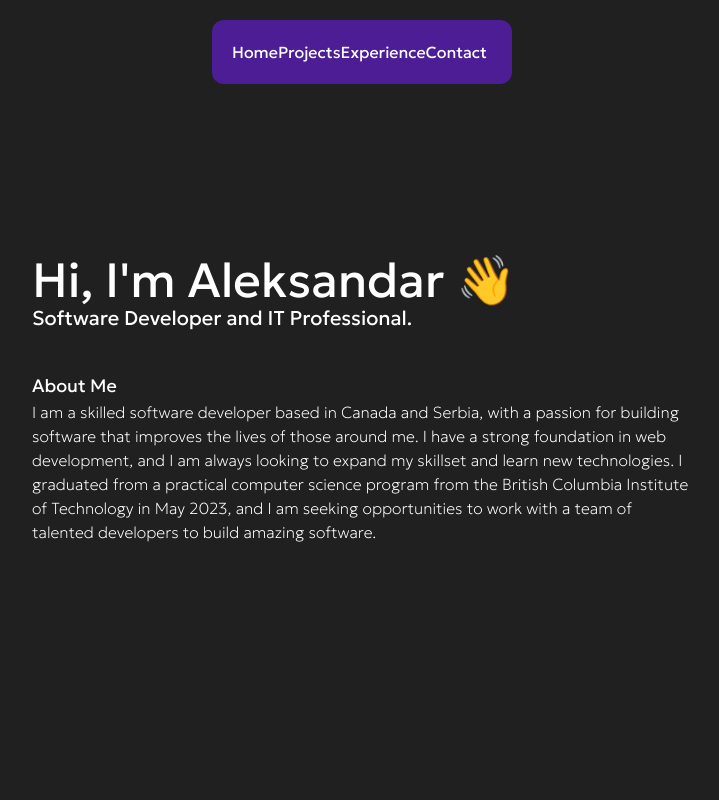
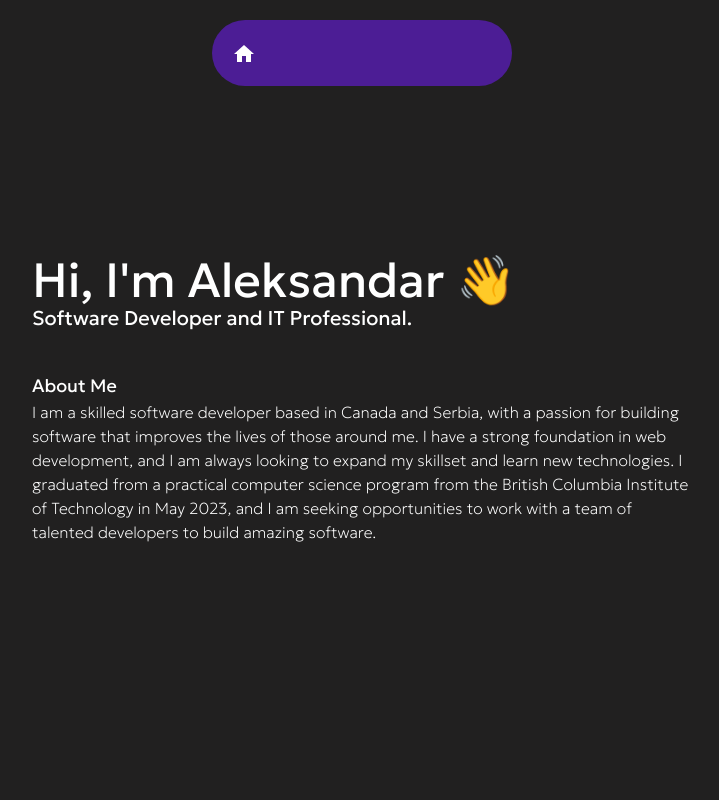
Before and after one commit to al-zivkovic/alzivkovicsite-2, a React (Vite) app: page / in a window 1280 px wide. Shown: the top 800 px of the page, without its empty margins (278-997 px from the left). Built offline with nearby package versions, Linux system fonts and the light colour scheme; a web font is replaced by a local one.

Commit message:
feat: navbar edits

```diff
--- a/package.json
+++ b/package.json
@@ -10,6 +10,10 @@
     "preview": "vite preview"
   },
   "dependencies": {
+    "@emotion/react": "^11.14.0",
+    "@emotion/styled": "^11.14.0",
+    "@mui/icons-material": "^6.3.1",
+    "@mui/material": "^6.3.1",
     "react": "^18.3.1",
     "react-dom": "^18.3.1",
     "react-router-dom": "^7.1.1"
--- a/src/components/Navbar.jsx
+++ b/src/components/Navbar.jsx
@@ -1,13 +1,14 @@
 import { useEffect, useState } from "react";
 import { Link } from "react-router-dom";
 
+import HomeIcon from '@mui/icons-material/Home';
+
 const Navbar = () => {
     return (
-        <nav className="w-[300px] flex items-center p-5 fixed top-5 z-20 bg-secondary rounded-xl">
-            <h1>Home</h1>
-            <h1>Projects</h1>
-            <h1>Experience</h1>
-            <h1>Contact</h1>
+        <nav className="w-[300px] flex items-center p-5 fixed top-5 z-20 bg-secondary rounded-[50px]">
+            <Link to="/">
+                <HomeIcon className="cursor-pointer"/>
+            </Link>
         </nav>
     );
 }
```
Also changed, not shown: 1 other file (tests, documents, lock files or other folders).
